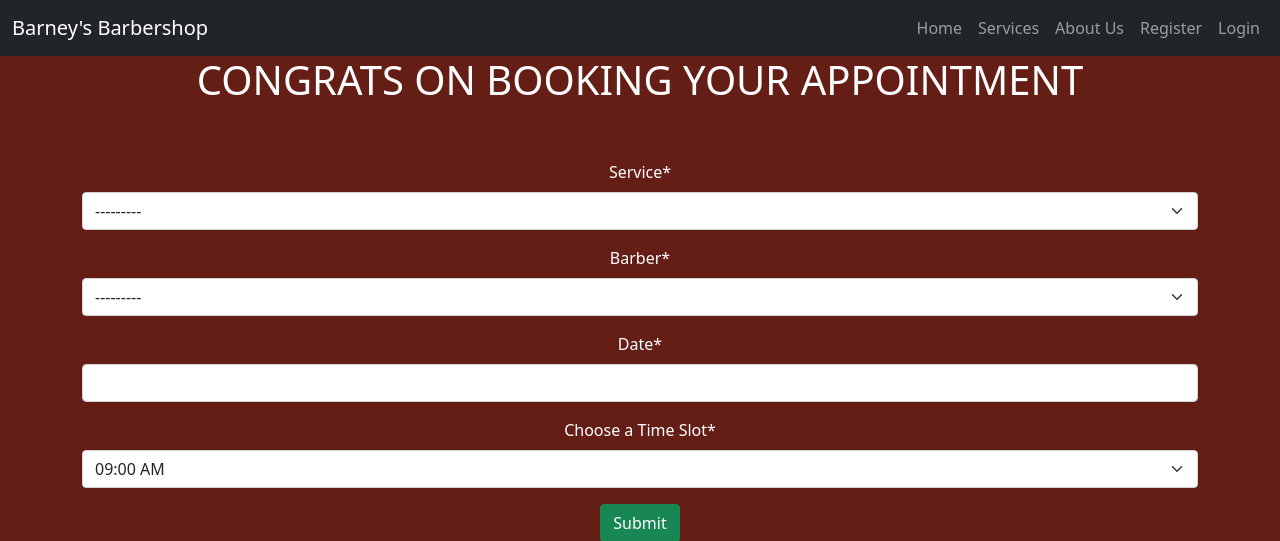
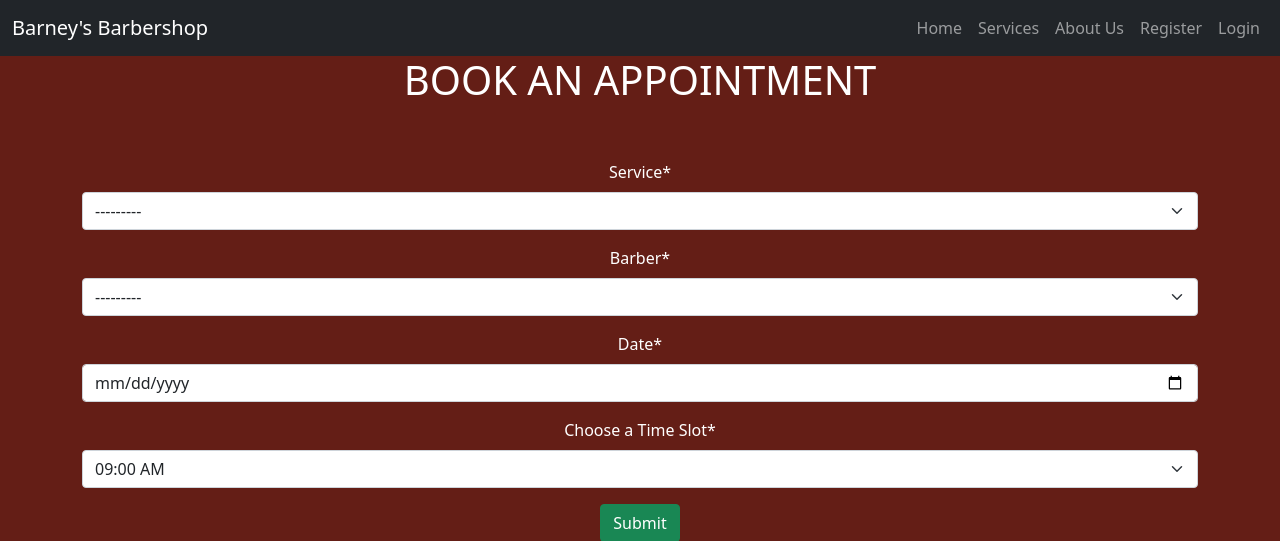
Before and after one commit to JasonHorgan/barbershop-pp4, a Django app: page /book_appointment/ in a window 1280 px wide. Shown: the top 541 px of the page. Run offline with Django 4.2, Linux system fonts and the light colour scheme; data that the repository does not hold is empty; some libraries are stand-ins or nearby versions.

Commit message:
Add datepicker to form and edit book appointment form text

```diff
--- a/booking/forms.py
+++ b/booking/forms.py
@@ -15,3 +15,6 @@ class AppointmentForm(forms.ModelForm):
     class Meta:
         model = Appointment
         fields = ('service', 'barber', 'date', 'time')
+        widgets = {
+            'date': forms.DateInput(attrs={'type': 'date', 'class': 'form-control'}),
+        }
--- a/templates/book_appointment.html
+++ b/templates/book_appointment.html
@@ -6,7 +6,7 @@
 {% block content %}
 <div class="container text-white">
 <center>
-<h1>CONGRATS ON BOOKING YOUR APPOINTMENT</h1>
+<h1>BOOK AN APPOINTMENT</h1>
 <br><br>
 
 <form action="" method="POST">
```
